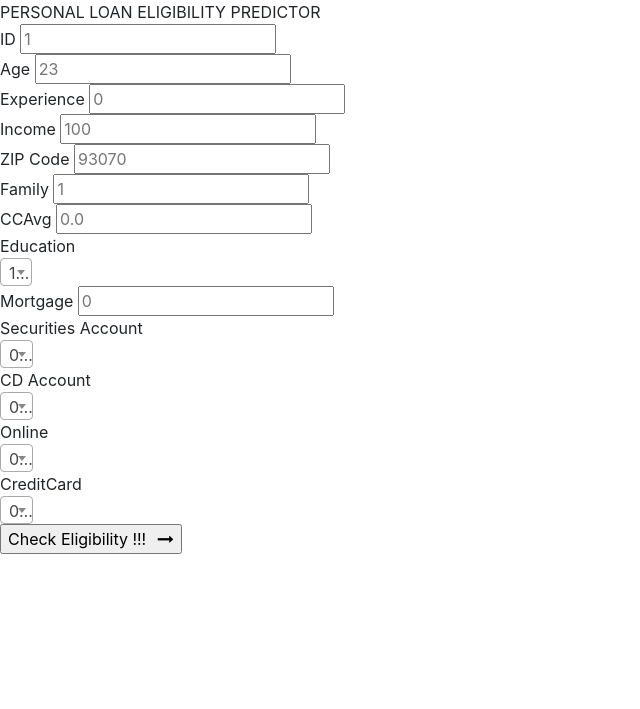
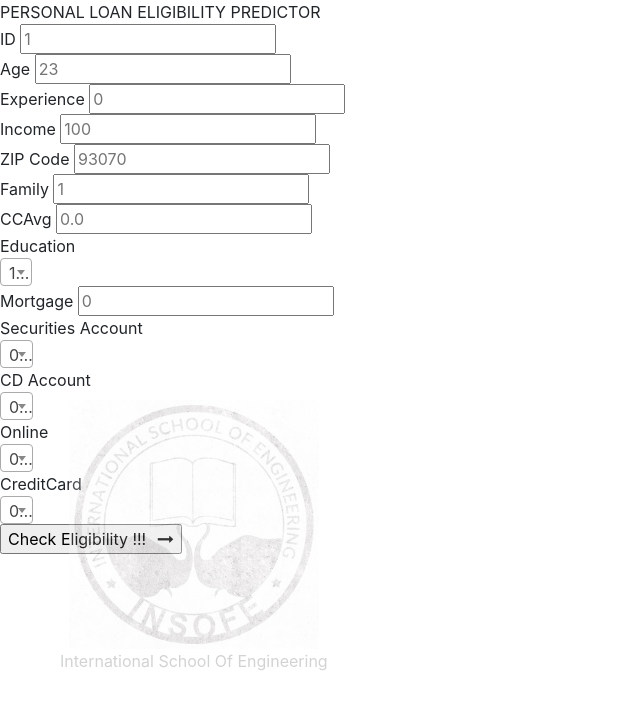
Before and after one commit to rammel/pl-eligibility-check, a Flask app: page / in a window 1280 px wide. Shown: the top 709 px of the page, without its empty margins (0-640 px from the left). Run offline with Flask 2, Linux system fonts and the light colour scheme; parts of the project's set-up code (start-up, migrations or seed data) failed here and were passed over; some libraries are stand-ins or nearby versions.

Commit message:
make it better

```diff
--- a/templates/index.html
+++ b/templates/index.html
@@ -32,6 +32,10 @@
 	<div class="container-contact100">
 		<div class="wrap-contact100">
 			<form id="form_pred" class="contact100-form validate-form" method="post" action="/api">
+				<figure class="smooth_animate" style="text-align:center;opacity:0.2;position:fixed;top:50%;margin-left:60px;">
+                            		<img src="../static/images/insofe-emblum.jpg" class="img-fluid" alt="INSOFE Education Private Limited" itemprop="logo">
+                            		<figcaption itemprop="name">International School Of Engineering</figcaption>
+                        	</figure>
 				<span class="contact100-form-title">
 					PERSONAL LOAN ELIGIBILITY PREDICTOR
 				</span>
```
Also changed, not shown: ._requirements.txt (added), static/images/insofe-emblum.jpg (added), 1 other file.
